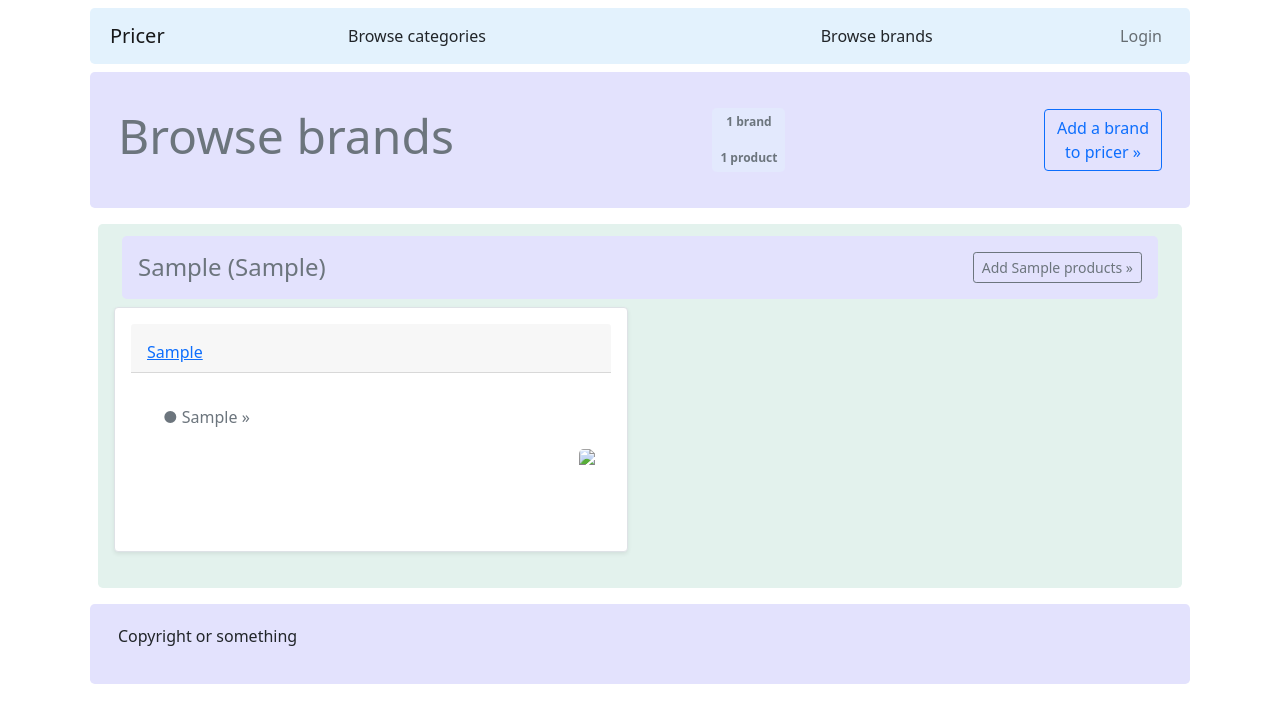
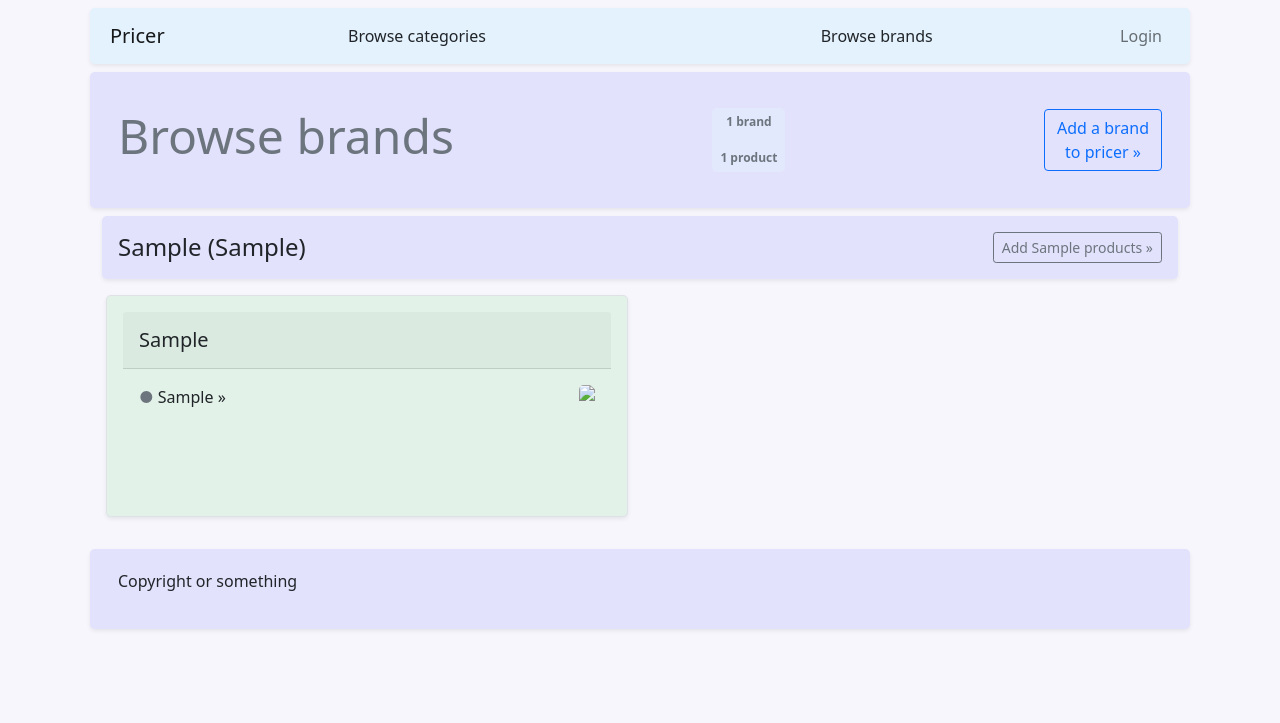
Before and after one commit to Inu-Oh/pricer, a Django app: page /brands in a window 1280 px wide. Shown: the top 723 px of the page. Run offline with Django 4.2, Linux system fonts and the light colour scheme; tables that the repository leaves empty hold one stand-in row (values such as "Sample post"); some libraries are stand-ins or nearby versions.

Commit message:
edited brand list template added shadow to nav footer and header

```diff
--- a/cap/home/templates/base_bootstrap.html
+++ b/cap/home/templates/base_bootstrap.html
@@ -12,27 +12,27 @@
 
     </head>
 
-    <body>
+    <body style="background-color: #f7f6fd !important;">
         <div class="container">
 
             {% block navbar %}{% endblock navbar %}
 
 
-            <div class="p-3 m-2 bg-light rounded-3" style="background-color: #e3e2fd !important;">
+            <header class="p-3 m-2 bg-light rounded-3 shadow-sm" style="background-color: #e3e2fd !important;">
                 <div class="container-fluid py-1 d-flex justify-content-between align-items-center">
                     {% block page_header %}{% endblock page_header %}
                 </div>
-            </div>
+            </header>
 
 
             {% block content %}{% endblock content %}
 
 
-            <div class="p-3 m-2 bg-light rounded-3" style="background-color: #e3e2fd !important;">
+            <footer class="p-3 m-2 bg-light rounded-3 shadow-sm" style="background-color: #e3e2fd !important;">
                 <div class="container-fluid py-1 d-flex justify-content-between align-items-center">
                     {% block footer %}{% endblock footer %}
                 </div>
-            </div>
+            </footer>
 
         </div>
     </body>
--- a/cap/home/templates/base_menu.html
+++ b/cap/home/templates/base_menu.html
@@ -3,7 +3,7 @@
 {% load app_tags %} <!-- see home/templatetags/app_tags.py -->
 
 {% block navbar %}
-<nav class="p-2 m-2 navbar navbar-expand-sm navbar-light bg-light rounded-3"
+<nav class="p-2 m-2 navbar navbar-expand-sm navbar-light bg-light rounded-3 shadow-sm"
     style="background-color: #e3f2fd !important;">
     <div class="container-fluid">
         {% url 'prcr:main_list' as x %}
--- a/cap/prcr/templates/prcr/brand_list.html
+++ b/cap/prcr/templates/prcr/brand_list.html
@@ -18,9 +18,9 @@
 {% block content %}
 {% if brand_list %}
 {% for brand in brand_list %}
-<div class="p-1 m-3 bg-light rounded-3" style="background-color: #e3f2ed !important;">
-    <div class="container-fluid">
-        <h4 class="p-3 m-2 bg-light rounded-3 text-muted d-flex justify-content-between align-items-center"
+{% comment %} <div class="p-1 m-3 bg-light rounded-3" style="background-color: #e3f2ed !important;"> {% endcomment %}
+    <div class="container-fluid mb-3">
+        <h4 class="p-3 m-2 bg-light rounded-3 shadow-sm text-dark d-flex justify-content-between align-items-center"
             style="background-color: #e3e2fd !important;">
             {{ brand }}
             <a href="{% url 'prcr:product_create' %}"
@@ -30,37 +30,40 @@
     </div>
     <div class="container">
         {% if product_list %}
-        <div class="row mb-2">
-            <div class="col-md-6">
-                <div class="card p-3 row g-0 border rounded overflow-hidden mb-4 shadow-sm h-md-250 position-relative">
+        <div class="row m-0">
             {% for product in product_list %}
             {% if product.brand.id == brand.id %}
+            <a href="{% url 'prcr:product_detail' product.id %}" class="col-md-6"
+                style="text-decoration: none;">
+                <div class="card p-3 row g-0 border rounded-3 overflow-hidden mb-4 shadow-sm h-md-250 position-relative"
+                style="background-color: #e3f2e9 !important;">
                     <div class="row g-0 card-header flex-md-row">
-                        <a href="{% url 'prcr:product_detail' product.id %}"
-                        class="pt-2 col-6 d-flex justify">
-                        {{ product.product }}</a>
+                        <h5 class="pt-2 text-dark">
+                        {{ product.product }}</h5>
                         </div>
-                    <div class="mb-1 card-body">
-                        <div class="mb-1 card-body">
-                            <p class="card-text mb-auto text-muted">{% if feature_list %} &#9679;
+                    {% comment %} <div class="mb-1 card-body"> {% endcomment %}
+                    <div class=" card-body d-flex justify-content-between align-items-center">
+                        <p class="card-text mb-auto text-dark text-small">
+                            {% if feature_list %} <span class="text-muted">&#9679;</span>
                             {% for feature in feature_list %}
                             {% if feature.product.id == product.id %}
                             {{ feature }} &raquo;
-                            {% endif %}{% endfor %}{% endif %}</p>
-                        </div>
+                            {% endif %}{% endfor %}{% endif %}
+                        </p>
                         {% if product.content_type %}
                         <img src="{% url 'prcr:product_picture' product.id %}"
-                        class="rounded-3" style="height: 66px; float: right;">
+                        class="rounded-3 ms-3" style="height: 99px; float: right;">
                         {% endif %}
                         </div>
+                    {% comment %} </div> {% endcomment %}
+                </div>
+            </a>
             {% endif %}
             {% endfor %}
         </div>
-            </div>
-        </div>
         {% endif %}
     </div>
-</div>
+{% comment %} </div> {% endcomment %}
 {% endfor %}
 {% else %}
 <div class="p-1 m-3 bg-light rounded-3" style="background-color: #e3f2ed !important;">
--- a/cap/prcr/templates/prcr/main_list.html
+++ b/cap/prcr/templates/prcr/main_list.html
@@ -23,7 +23,7 @@
 {% for category in category_list %}
 <div class="p-1 m-3 bg-light rounded-3" style="background-color: #e3f2ed !important;">
     <div class="container-fluid">
-        <h4 class="p-3 m-2 bg-light rounded-3 text-muted d-flex justify-content-between align-items-center"
+        <h4 class="p-3 m-2 bg-light rounded-3 text-dark d-flex justify-content-between align-items-center"
         style="background-color: #e3e2fd !important;">
         {{ category.category }}
         <a href="{% url 'prcr:subcategory_create' category.id %}"
```
Lines whose indentation alone changed are shown as unchanged.
